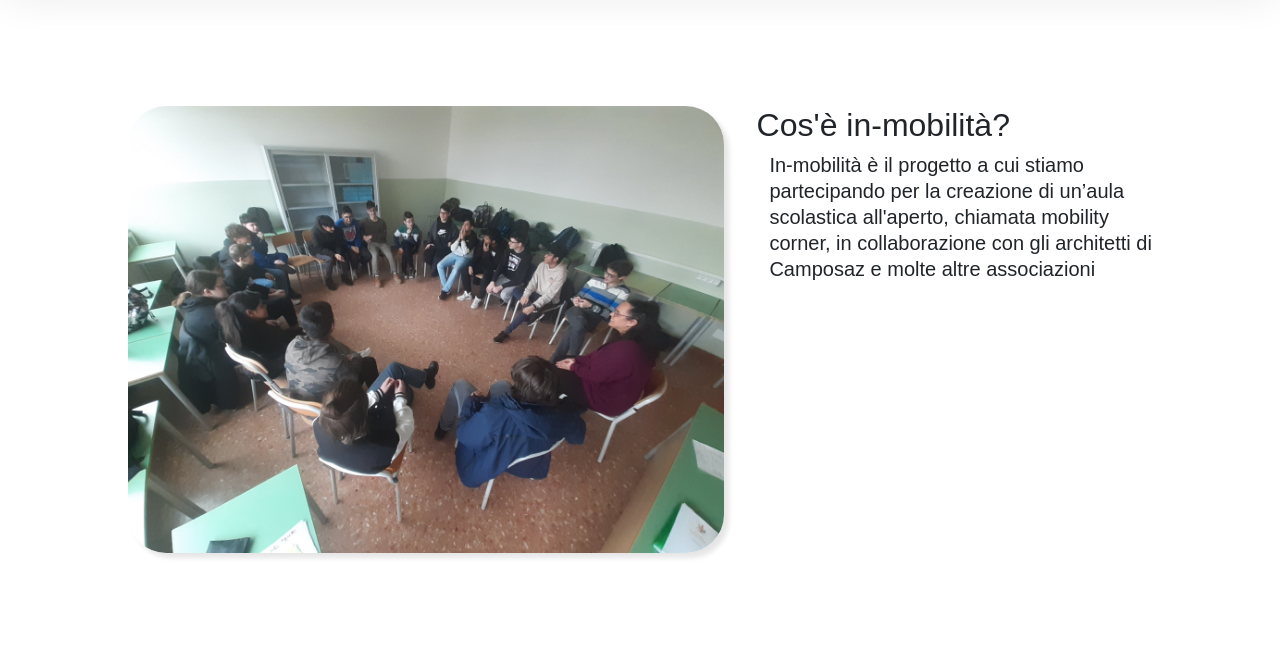
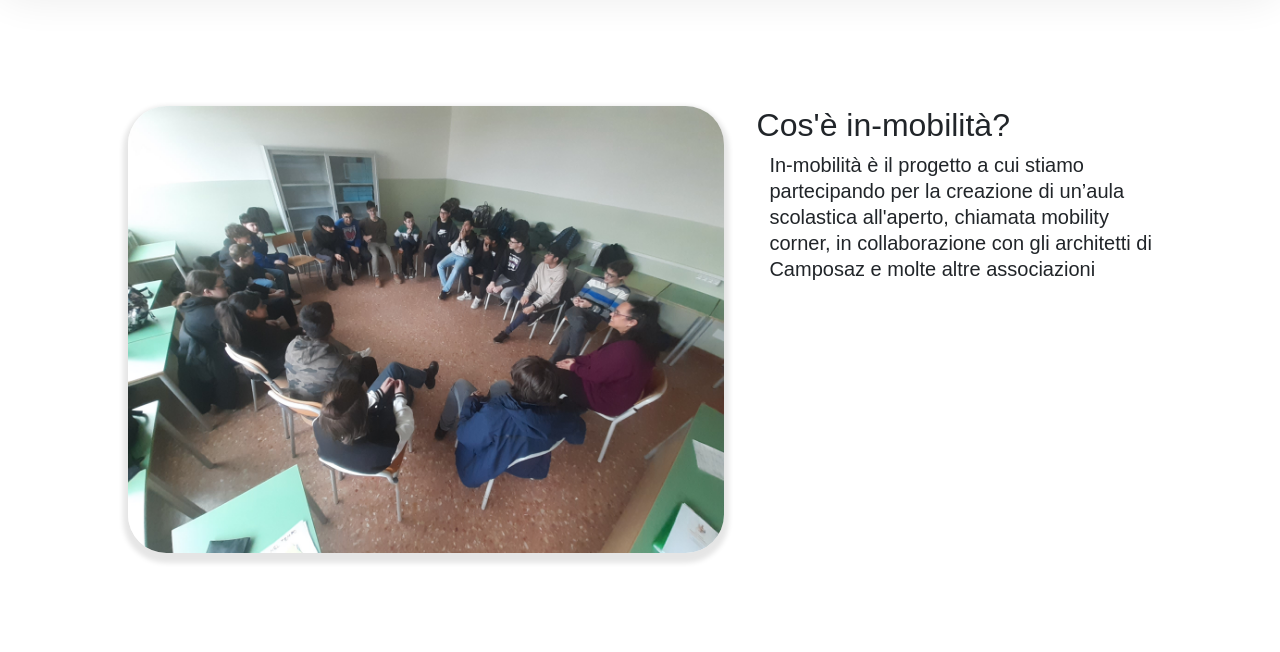
Before and after one commit to prathix/in-mobilita, a Flask app: page / in a window 1280 px wide. Shown: the part 806-1458 px from the top of the page. Run offline with Flask 3, Linux system fonts and the light colour scheme.

Commit message:
Update style.css

```diff
--- a/static/style.css
+++ b/static/style.css
@@ -346,5 +346,5 @@ nav{
 
 .immaginine{
     border-radius: 3vw;
-    box-shadow: 5px 5px 5px rgba(0, 0, 0, 0.1);
+    box-shadow: 0px 5px 5px 5px rgba(0, 0, 0, 0.1);
 }
```
